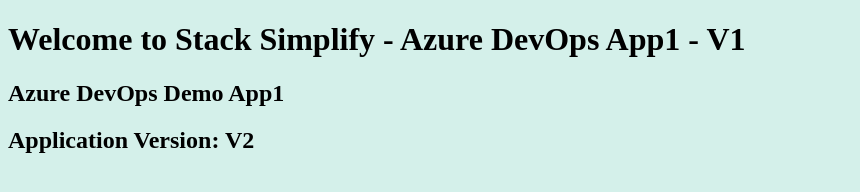
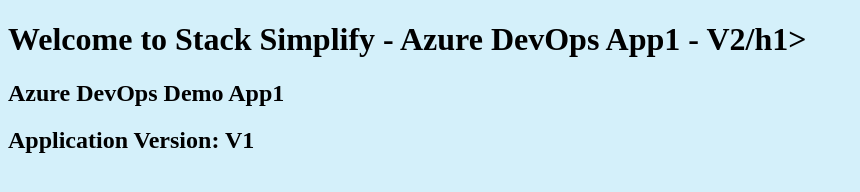
Before and after one commit to pavan4070/azure-devops-github-acr-aks-app1, a plain HTML site: page index.html in a window 1280 px wide. Shown: the whole page, without its empty margins (0-860 px from the left). Drawn offline with Linux system fonts and the light colour scheme.

Commit message:
V3 commit index.html

```diff
--- a/index.html
+++ b/index.html
@@ -1,8 +1,8 @@
 <!DOCTYPE html>
 <html>
-   <body style="background-color:rgb(212, 240, 234);">
-      <h1>Welcome to Stack Simplify - Azure DevOps App1 - V1</h1>
+   <body style="background-color:rgb(212, 240, 250)"/>
+      <h1>Welcome to Stack Simplify - Azure DevOps App1 - V2/h1>
       <h2>Azure DevOps Demo App1</h2>
-      <h2>Application Version: V2</h2>
+      <h2>Application Version: V1</h2>
    </body>
 </html>
```
